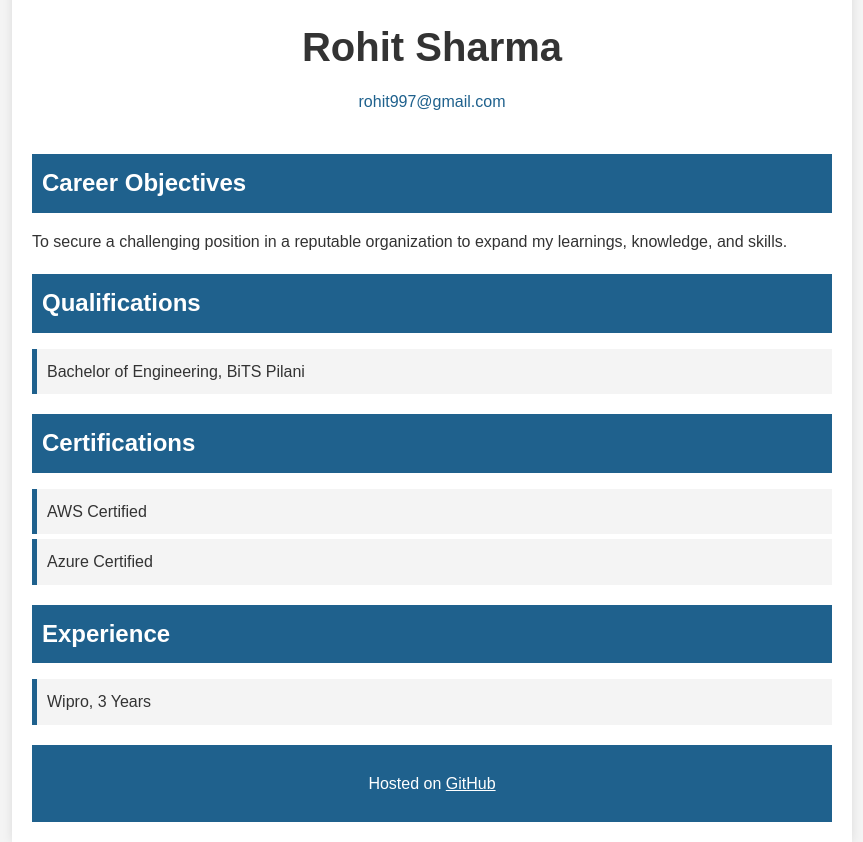
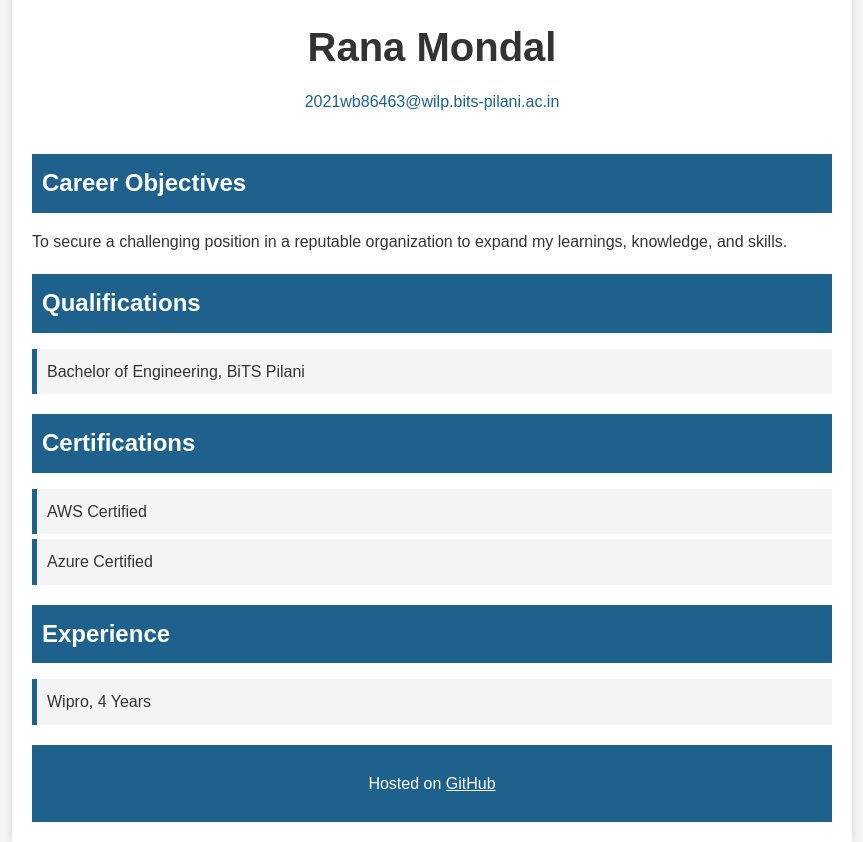
Before and after one commit to ranamondal97/RanaMondalCV, a plain HTML site: page index.html in a window 1280 px wide. Shown: the part 193-1035 px from the top of the page, without its empty margins (208-1071 px from the left). Drawn offline with Linux system fonts and the light colour scheme.

Commit message:
index.html

```diff
--- a/index.html
+++ b/index.html
@@ -9,9 +9,9 @@
 <body>
     <div class="container">
         <header>
-            <img src="photo.jpg" alt="Rohit Sharma's Photo" class="profile-photo">
-            <h1>Rohit Sharma</h1>
-            <a href="mailto:rohit997@gmail.com">rohit997@gmail.com</a>
+            <img src="photo.jpg" alt="Rana Mondal's Photo" class="profile-photo">
+            <h1>Rana Mondal</h1>
+            <a href="mailto:2021wb86463@wilp.bits-pilani.ac.in">2021wb86463@wilp.bits-pilani.ac.in</a>
         </header>
 
         <section>
@@ -37,7 +37,7 @@
         <section>
             <h2>Experience</h2>
             <ul>
-                <li>Wipro, 3 Years</li>
+                <li>Wipro, 4 Years</li>
             </ul>
         </section>
 
```
